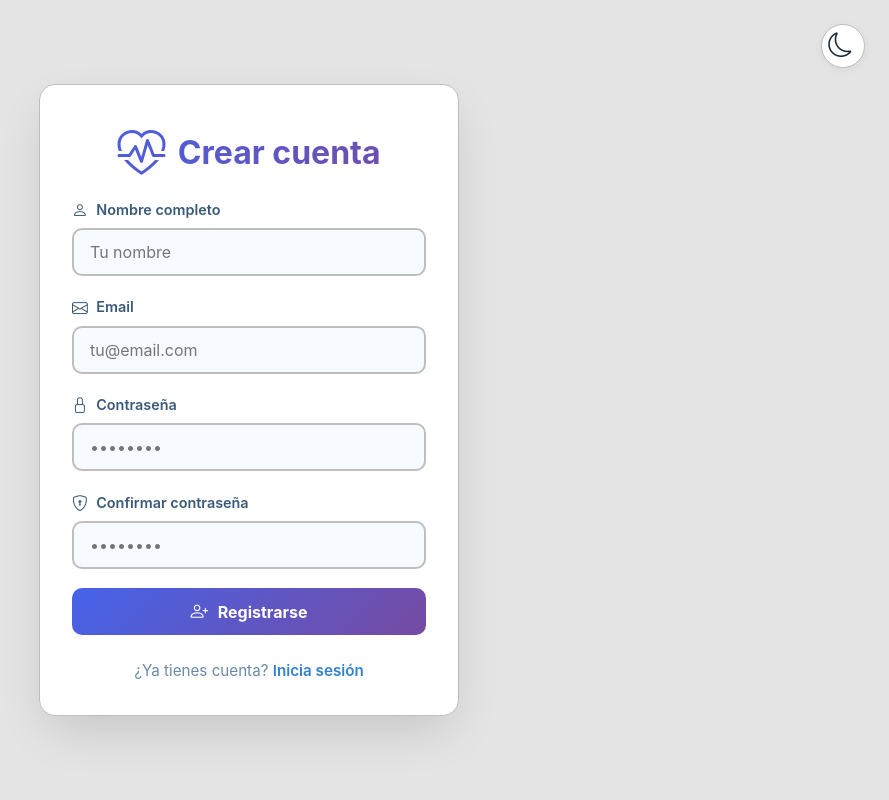
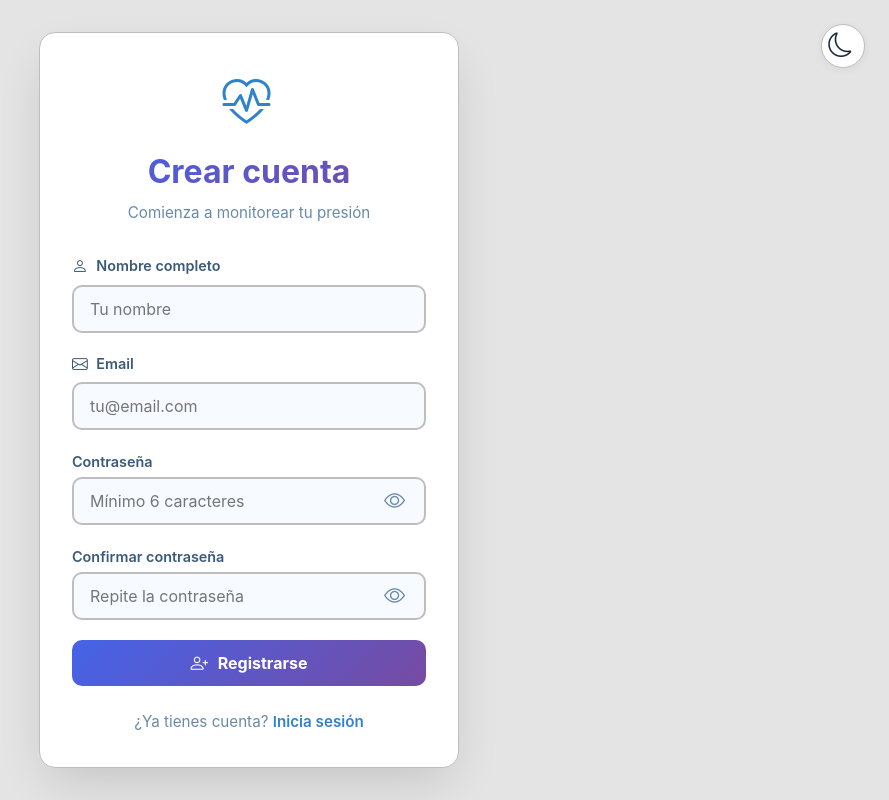
Before and after one commit to Felixby2004/syspress, a React (Vite) app in the folder frontend/: page /register in a window 1280 px wide. Shown: the whole page, without its empty margins (391-1280 px from the left). Built offline with nearby package versions, Linux system fonts and the light colour scheme; no server answers.

Commit message:
arreglo de login y register

```diff
--- /dev/null
+++ b/frontend/src/components/PasswordInput.jsx
@@ -0,0 +1,35 @@
+// frontend/src/components/PasswordInput.jsx
+import React, { useState } from 'react';
+
+const PasswordInput = ({ label, value, onChange, placeholder, id, required = false, ...props }) => {
+  const [showPassword, setShowPassword] = useState(false);
+
+  const toggleShow = () => setShowPassword(!showPassword);
+
+  return (
+    <div className="form-group password-group">
+      <label htmlFor={id}>{label}</label>
+      <div className="password-wrapper">
+        <input
+          type={showPassword ? 'text' : 'password'}
+          id={id}
+          value={value}
+          onChange={onChange}
+          placeholder={placeholder}
+          required={required}
+          {...props}
+        />
+        <button
+          type="button"
+          className="password-toggle"
+          onClick={toggleShow}
+          tabIndex="-1"
+        >
+          <i className={`bi ${showPassword ? 'bi-eye-slash' : 'bi-eye'}`}></i>
+        </button>
+      </div>
+    </div>
+  );
+};
+
+export default PasswordInput;
--- a/frontend/src/components/Profile.jsx
+++ b/frontend/src/components/Profile.jsx
@@ -1,6 +1,7 @@
 import React, { useState, useEffect } from 'react';
 import { useAuth } from '../contexts/AuthContext';
 import api from '../services/api';
+import PasswordInput from './PasswordInput';
 
 const Profile = () => {
   const { user, setUser } = useAuth();
@@ -59,6 +60,7 @@ const Profile = () => {
         <div className="profile-info">
           <p><strong><i className="bi bi-person"></i> Nombre:</strong> {user?.name || 'Sin nombre'}</p>
           <p><strong><i className="bi bi-envelope"></i> Email:</strong> {user?.email}</p>
+          <p><strong><i className="bi bi-calendar"></i> Miembro desde:</strong> {user?.createdAt ? new Date(user.createdAt).toLocaleDateString() : '-'}</p>
         </div>
 
         <div className="profile-form">
@@ -77,18 +79,30 @@ const Profile = () => {
         <div className="profile-form">
           <h3>Cambiar contraseña</h3>
           <form onSubmit={handleChangePassword}>
-            <div className="form-group">
-              <label>Contraseña actual</label>
-              <input type="password" value={currentPassword} onChange={e => setCurrentPassword(e.target.value)} required />
-            </div>
-            <div className="form-group">
-              <label>Nueva contraseña</label>
-              <input type="password" value={newPassword} onChange={e => setNewPassword(e.target.value)} required />
-            </div>
-            <div className="form-group">
-              <label>Confirmar nueva contraseña</label>
-              <input type="password" value={confirmPassword} onChange={e => setConfirmPassword(e.target.value)} required />
-            </div>
+            <PasswordInput
+              label="Contraseña actual"
+              id="current-password"
+              value={currentPassword}
+              onChange={e => setCurrentPassword(e.target.value)}
+              placeholder="Ingresa tu contraseña actual"
+              required
+            />
+            <PasswordInput
+              label="Nueva contraseña"
+              id="new-password"
+              value={newPassword}
+              onChange={e => setNewPassword(e.target.value)}
+              placeholder="Mínimo 6 caracteres"
+              required
+            />
+            <PasswordInput
+              label="Confirmar nueva contraseña"
+              id="confirm-password"
+              value={confirmPassword}
+              onChange={e => setConfirmPassword(e.target.value)}
+              placeholder="Repite la nueva contraseña"
+              required
+            />
             <button type="submit" className="btn-primary">
               <i className="bi bi-shield-lock"></i> Cambiar contraseña
             </button>
--- a/frontend/src/components/Register.jsx
+++ b/frontend/src/components/Register.jsx
@@ -3,8 +3,10 @@ import { useAuth } from '../contexts/AuthContext';
 import { Link, useNavigate } from 'react-router-dom';
 import { useTheme } from '../contexts/ThemeContext';
 import api from '../services/api';
+import PasswordInput from './PasswordInput';
 
 const Register = () => {
+  const [name, setName] = useState(''); // ← AGREGADO
   const [email, setEmail] = useState('');
   const [password, setPassword] = useState('');
   const [confirm, setConfirm] = useState('');
@@ -13,11 +15,10 @@ const Register = () => {
   const [userId, setUserId] = useState(null);
   const [code, setCode] = useState('');
   const [verificationError, setVerificationError] = useState('');
+  const [isLoading, setIsLoading] = useState(false);
   const { login } = useAuth();
   const navigate = useNavigate();
   const { theme, toggleTheme } = useTheme();
-  const [name, setName] = useState('');
-
 
   const handleSubmit = async (e) => {
     e.preventDefault();
@@ -25,24 +26,35 @@ const Register = () => {
       setError('Las contraseñas no coinciden');
       return;
     }
+    if (!name.trim()) {
+      setError('El nombre es obligatorio');
+      return;
+    }
+    setIsLoading(true);
+    setError('');
     try {
-      const res = await api.post('/auth/register', { name, email, password });
+      const res = await api.post('/auth/register', { name, email, password }); // ← incluye name
       setUserId(res.data.userId);
       setStep('verify');
-      setError('');
     } catch (err) {
       setError(err.response?.data?.error || 'Error al registrarse');
+    } finally {
+      setIsLoading(false);
     }
   };
 
   const handleVerify = async (e) => {
     e.preventDefault();
+    setIsLoading(true);
+    setVerificationError('');
     try {
       const res = await api.post('/auth/verify-email', { email, code });
       await login(email, password);
       navigate('/');
     } catch (err) {
       setVerificationError(err.response?.data?.error || 'Código incorrecto');
+    } finally {
+      setIsLoading(false);
     }
   };
 
@@ -54,29 +66,63 @@ const Register = () => {
       <div className="auth-card">
         {step === 'form' ? (
           <>
-            <h1>
-              <i className="bi bi-heart-pulse" style={{ fontSize: '3rem', color: 'var(--accent)' }}></i> Crear cuenta
-            </h1>
+            <div className="logo">
+              <i className="bi bi-heart-pulse" style={{ fontSize: '3rem', color: 'var(--accent)' }}></i>
+            </div>
+            <h1>Crear cuenta</h1>
+            <p className="subtitle">Comienza a monitorear tu presión</p>
             <form onSubmit={handleSubmit}>
               <div className="form-group">
                 <label><i className="bi bi-person"></i> Nombre completo</label>
-                <input type="text" value={name} onChange={e => setName(e.target.value)} required placeholder="Tu nombre" />
+                <input
+                  type="text"
+                  value={name}
+                  onChange={e => setName(e.target.value)}
+                  required
+                  placeholder="Tu nombre"
+                  disabled={isLoading}
+                />
               </div>
               <div className="form-group">
                 <label><i className="bi bi-envelope"></i> Email</label>
-                <input type="email" value={email} onChange={e => setEmail(e.target.value)} required placeholder="tu@email.com" />
+                <input
+                  type="email"
+                  value={email}
+                  onChange={e => setEmail(e.target.value)}
+                  required
+                  placeholder="tu@email.com"
+                  disabled={isLoading}
+                />
               </div>
-              <div className="form-group">
-                <label><i className="bi bi-lock"></i> Contraseña</label>
-                <input type="password" value={password} onChange={e => setPassword(e.target.value)} required placeholder="••••••••" />
-              </div>
-              <div className="form-group">
-                <label><i className="bi bi-shield-lock"></i> Confirmar contraseña</label>
-                <input type="password" value={confirm} onChange={e => setConfirm(e.target.value)} required placeholder="••••••••" />
-              </div>
+              <PasswordInput
+                label="Contraseña"
+                id="register-password"
+                value={password}
+                onChange={e => setPassword(e.target.value)}
+                placeholder="Mínimo 6 caracteres"
+                required
+                disabled={isLoading}
+              />
+              <PasswordInput
+                label="Confirmar contraseña"
+                id="register-confirm"
+                value={confirm}
+                onChange={e => setConfirm(e.target.value)}
+                placeholder="Repite la contraseña"
+                required
+                disabled={isLoading}
+              />
               {error && <div className="error">{error}</div>}
-              <button type="submit" className="btn-primary">
-                <i className="bi bi-person-plus"></i> Registrarse
+              <button type="submit" className="btn-primary" disabled={isLoading}>
+                {isLoading ? (
+                  <>
+                    <i className="bi bi-spinner bi-spin"></i> Registrando...
+                  </>
+                ) : (
+                  <>
+                    <i className="bi bi-person-plus"></i> Registrarse
+                  </>
+                )}
               </button>
             </form>
             <div className="auth-footer">
@@ -103,11 +149,20 @@ const Register = () => {
                   required
                   placeholder=". . . . . ."
                   style={{ textAlign: 'center', fontSize: '1.6rem', letterSpacing: '8px' }}
+                  disabled={isLoading}
                 />
               </div>
               {verificationError && <div className="error">{verificationError}</div>}
-              <button type="submit" className="btn-primary">
-                <i className="bi bi-check-circle"></i> Verificar
+              <button type="submit" className="btn-primary" disabled={isLoading}>
+                {isLoading ? (
+                  <>
+                    <i className="bi bi-spinner bi-spin"></i> Verificando...
+                  </>
+                ) : (
+                  <>
+                    <i className="bi bi-check-circle"></i> Verificar
+                  </>
+                )}
               </button>
             </form>
             <div className="auth-footer">
@@ -115,6 +170,7 @@ const Register = () => {
                 onClick={() => { setStep('form'); setVerificationError(''); }}
                 className="btn-outline"
                 style={{ background: 'none', border: 'none', color: 'var(--accent)', cursor: 'pointer', textDecoration: 'underline' }}
+                disabled={isLoading}
               >
                 <i className="bi bi-arrow-left"></i> Volver al registro
               </button>
--- a/frontend/src/styles/medical.css
+++ b/frontend/src/styles/medical.css
@@ -1171,3 +1171,110 @@ i.bi {
   justify-content: flex-end;
   gap: 0.5rem;
 }
+
+/* === Password Input === */
+.password-group .password-wrapper {
+  position: relative;
+  display: flex;
+  align-items: center;
+}
+
+.password-group .password-wrapper input {
+  padding-right: 2.5rem; /* espacio para el botón */
+}
+
+.password-toggle {
+  position: absolute;
+  right: 0.5rem;
+  background: none;
+  border: none;
+  color: var(--text-muted);
+  cursor: pointer;
+  font-size: 1.2rem;
+  padding: 0 0.5rem;
+  display: flex;
+  align-items: center;
+  justify-content: center;
+  height: 100%;
+  transition: color 0.2s;
+}
+
+.password-toggle:hover {
+  color: var(--text-primary);
+}
+
+/* Ajuste para que el botón no se desborde en pantallas pequeñas */
+@media (max-width: 480px) {
+  .password-toggle {
+    right: 0.3rem;
+    font-size: 1rem;
+  }
+}
+
+/* ============================================================
+   PANTALLA DE CARGA
+   ============================================================ */
+.loading-screen {
+  display: flex;
+  justify-content: center;
+  align-items: center;
+  min-height: 100vh;
+  background: var(--bg-primary);
+  transition: background var(--transition);
+}
+
+.loading-content {
+  text-align: center;
+  animation: fadeInUp 0.6s ease;
+}
+
+.loading-logo {
+  font-size: 4rem;
+  color: var(--accent);
+  margin-bottom: 1.5rem;
+}
+
+.loading-logo i {
+  display: inline-block;
+  animation: pulse 1.5s ease-in-out infinite;
+}
+
+.loading-spinner {
+  margin: 1.5rem 0;
+}
+
+.spinner-border {
+  width: 3rem;
+  height: 3rem;
+  border: 0.25rem solid var(--border-color);
+  border-right-color: var(--accent);
+  border-radius: 50%;
+  animation: spin 0.8s linear infinite;
+}
+
+.loading-text {
+  font-size: 1.2rem;
+  font-weight: 600;
+  color: var(--text-primary);
+  margin-bottom: 0.3rem;
+}
+
+.loading-subtext {
+  font-size: 0.9rem;
+  color: var(--text-muted);
+}
+
+@keyframes spin {
+  to {
+    transform: rotate(360deg);
+  }
+}
+
+@keyframes pulse {
+  0%, 100% {
+    transform: scale(1);
+  }
+  50% {
+    transform: scale(1.08);
+  }
+}
```
Also changed, not shown: frontend/src/App.jsx (+6 -1 lines), frontend/src/components/LoadingScreen.jsx (added, +26 -0 lines), 1 other file (tests, documents, lock files or other folders).
